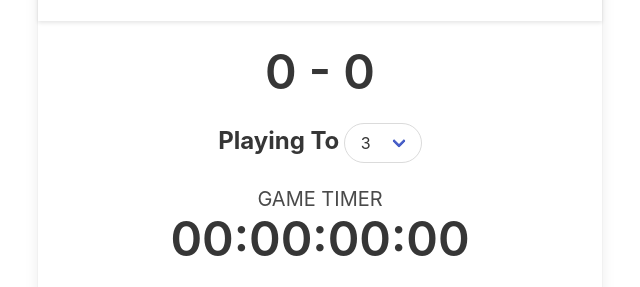
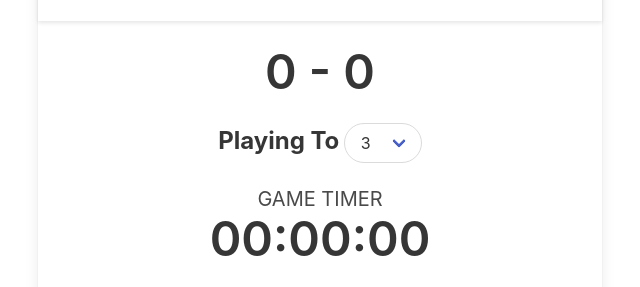
Before and after one commit to o0p/netball-timer, a plain HTML site: page index.html in a window 1280 px wide. Both pictures are taken after a click on the button "RESET". Shown: the part 402-689 px from the top of the page, without its empty margins (320-960 px from the left). Drawn offline with nearby package versions, Linux system fonts and the light colour scheme.

Commit message:
Add app.js - add timer fix

```diff
--- a/app.js
+++ b/app.js
@@ -10,7 +10,7 @@ const playerTwo = {
     counter: document.querySelector('.p2score'),
     btnMinus: document.querySelector('.p2btnMin')
 }
-const reset = document.querySelector('.reset');
+const reset = document.querySelector('.resetScore');
 
 for (let i = 3; i < 22; i++){
     scorePicker.innerHTML += `<option value="${i}">${i}</option>`
@@ -73,14 +73,14 @@ function resetGame(){
     playerTwo.counter.textContent = 0;
 }
 
-//timer
+//timer for Denja eba :)
 
 const timer = document.getElementById('stopwatch');
 
-let hr = 0;
-let min = 0;
-let sec = 0;
-let stoptime = true;
+var hr = 0;
+var min = 0;
+var sec = 0;
+var stoptime = true;
 
 function startTimer() {
   if (stoptime == true) {
@@ -129,5 +129,8 @@ function timerCycle() {
 }
 
 function resetTimer() {
-    timer.innerHTML = '00:00:00:00';
+    timer.innerHTML = '00:00:00';
+    hr = 0;
+    min = 0;
+    sec = 0;
 }
--- a/index.html
+++ b/index.html
@@ -98,7 +98,7 @@
                                 One</button>
                             <button class="is-info button card-footer-item is-large p2btnMin">-1 Team
                                 Two</button>
-                            <button class="is-danger button card-footer-item is-large reset">Reset</button>
+                            <button class="is-danger button card-footer-item is-large resetScore">Reset</button>
                         </footer>
 
 
```
